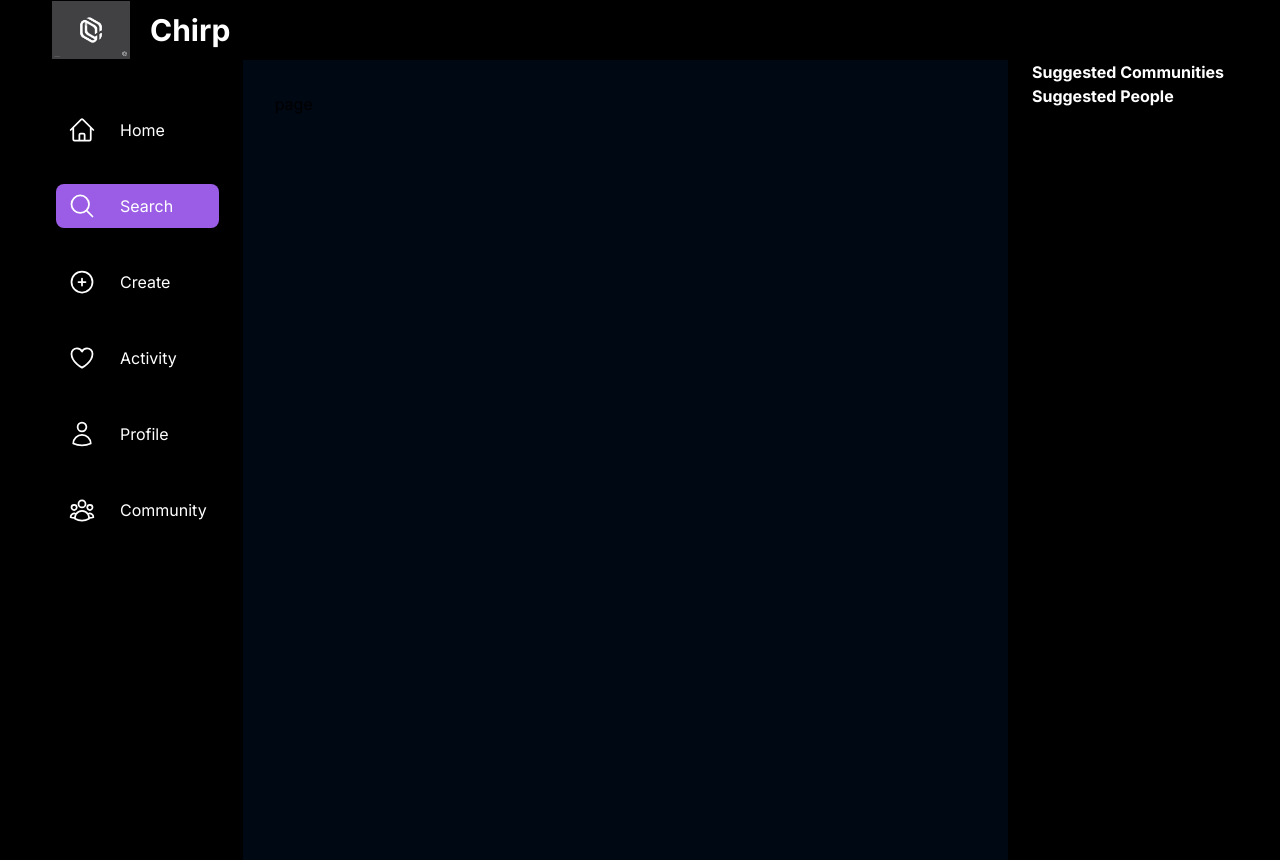
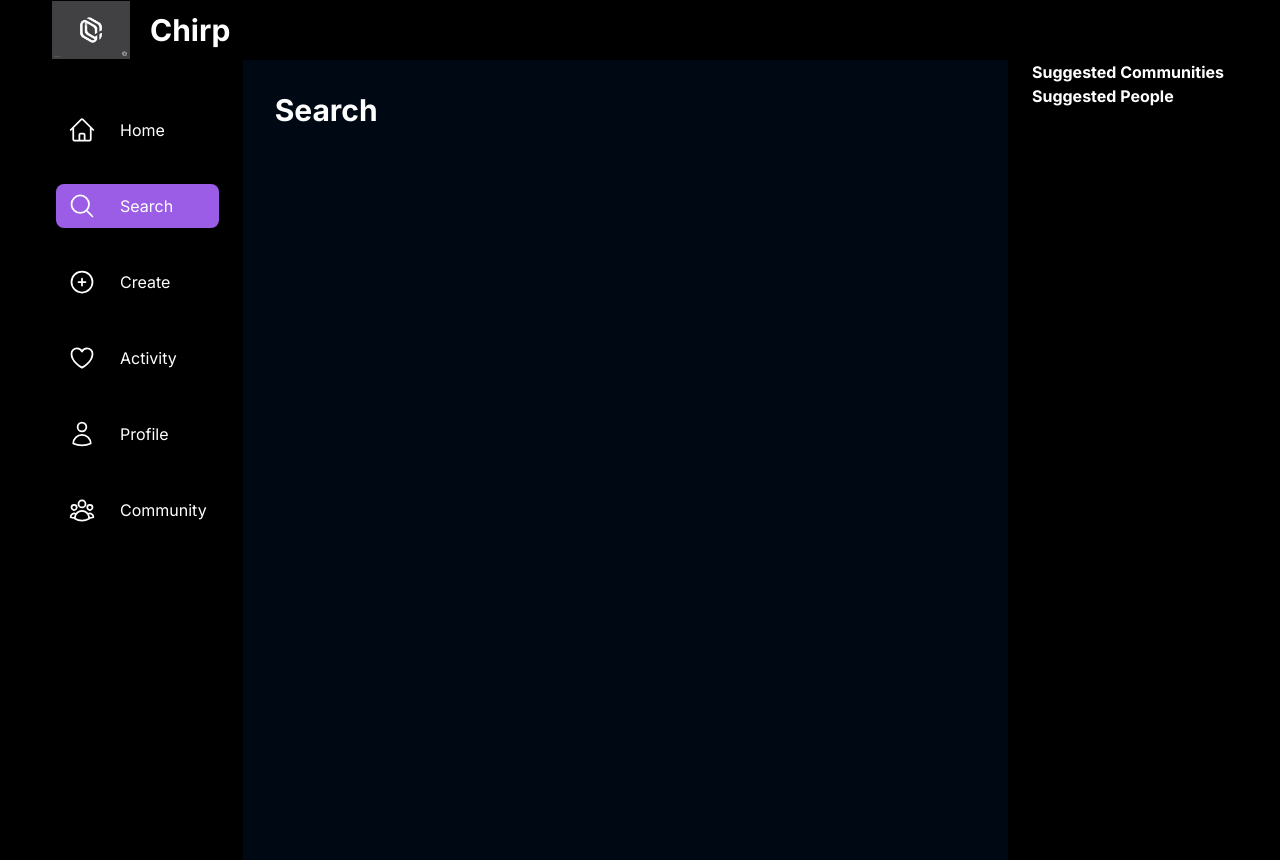
Before and after one commit to arnold-aswan/chirp, a Next.js app: page /search in a window 1280 px wide. Built offline with nearby package versions, Linux system fonts and the light colour scheme; no server answers.

Commit message:
starter code for other pages

```diff
--- a/app/(root)/profile/[id]/page.jsx
+++ b/app/(root)/profile/[id]/page.jsx
@@ -1,6 +1,8 @@
-import React from "react";
+import { fetchUser } from "@/lib/actions/user.actions";
 
-const page = () => {
+const page = async ({ userId }) => {
+  const userInfo = await fetchUser(userId);
+
   return (
     <div>
       <h1 className="head-text">Profile</h1>
--- a/app/(root)/profile/edit/page.jsx
+++ b/app/(root)/profile/edit/page.jsx
@@ -1,9 +1,16 @@
-import React from 'react'
+import { currentUser } from "@clerk/nextjs/server";
+import { fetchUser } from "@/lib/actions/user.actions";
+import { redirect } from "next/navigation";
+import { isOnboarded } from "@/lib/utils";
 
-const page = () => {
-  return (
-    <div>page</div>
-  )
-}
+const page = async () => {
+  const user = currentUser();
+  if (!user) return null;
+  // const userInfo = await fetchUser(user.id);
+  // if (!userInfo?.onboarded) redirect("/onboarding");
+  await isOnboarded(user.id);
 
-export default page
+  return <div>page</div>;
+};
+
+export default page;
--- a/app/(root)/search/page.jsx
+++ b/app/(root)/search/page.jsx
@@ -1,7 +1,11 @@
 import React from "react";
 
 const page = () => {
-  return <div>page</div>;
+  return (
+    <section>
+      <h1 className="head-text">Search</h1>
+    </section>
+  );
 };
 
 export default page;
```
